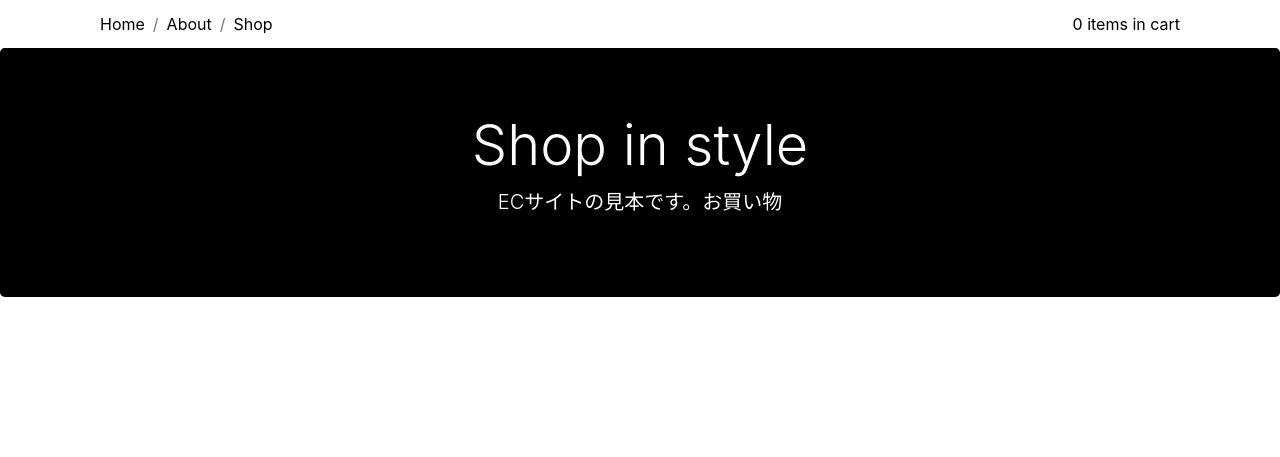
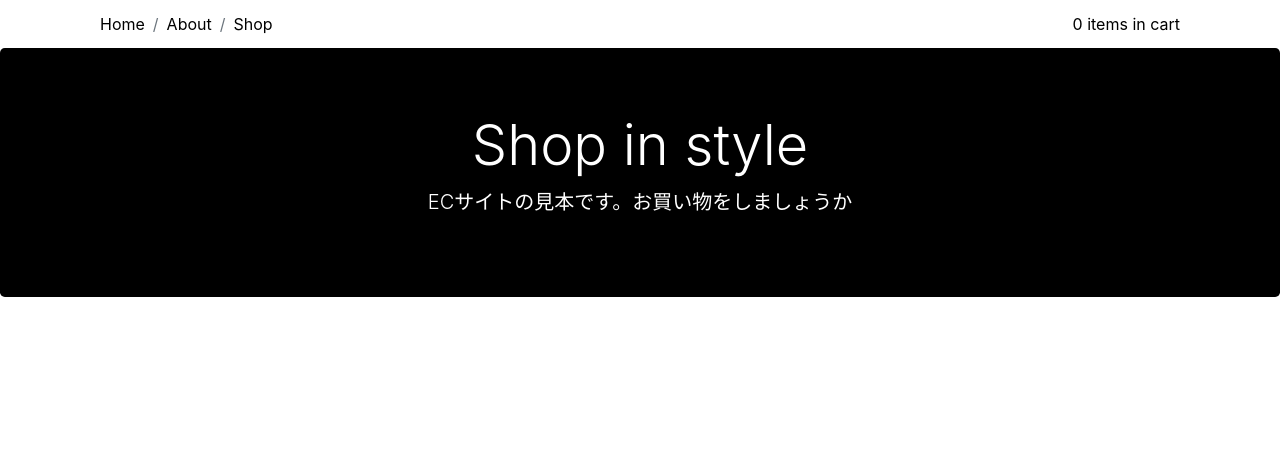
Before and after one commit to chako-mountain/django_ec, a Django app: page /lists/ in a window 1280 px wide. Shown: the top 457 px of the page. Run offline with Django 4.2, Linux system fonts and the light colour scheme; data comes from the database, SQL or seed files in the repository; data that the repository does not hold is empty; some libraries are stand-ins or nearby versions.

Commit message:
liestsをしましょうかにした

```diff
--- a/config/templates/lists.html
+++ b/config/templates/lists.html
@@ -8,7 +8,7 @@
     <header>
         <div class="jumbotron text-center">
             <h1 class="display-4">Shop in style</h1>
-            <p class="lead"> ECサイトの見本です。お買い物</p>
+            <p class="lead"> ECサイトの見本です。お買い物をしましょうか</p>
         </div>
 
         {% if messages %}
```
